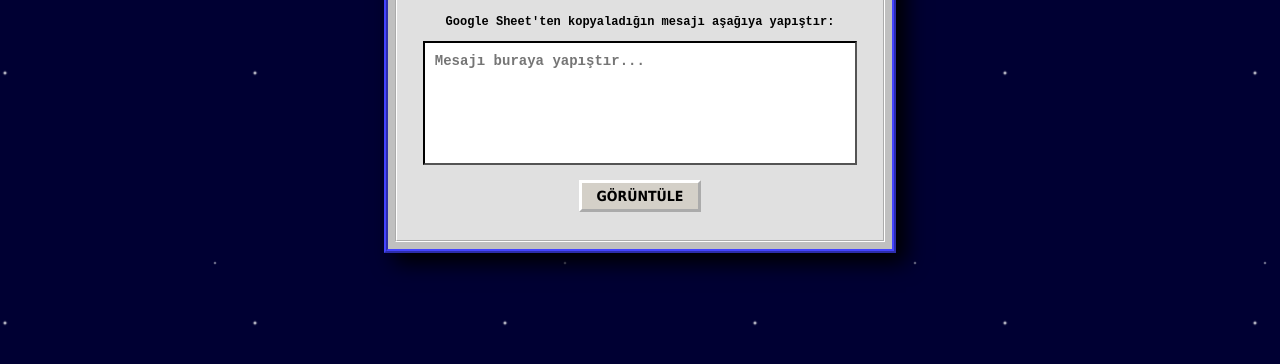
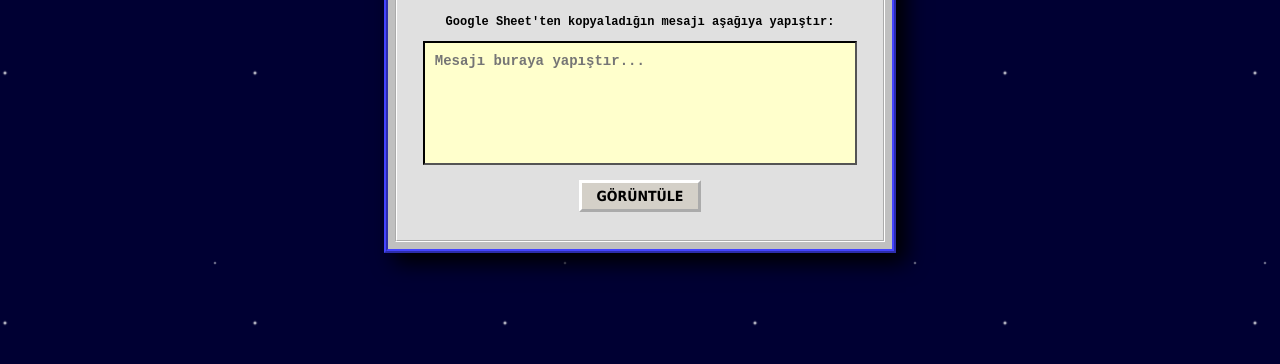
Before and after one commit to Egco2811/anonim-mesaj, a plain HTML site: page message_viewer.html in a window 1280 px wide. Shown: the part 322-686 px from the top of the page. Drawn offline with nearby package versions, Linux system fonts and the light colour scheme.

Commit message:
match styling

```diff
--- a/style.css
+++ b/style.css
@@ -194,7 +194,7 @@ h1 {
 .viewer-textarea {
     width: 90%;
     height: 100px;
-    background-color: #ffffff;
+    background-color: #ffffcc;
     color: #000000;
     border: 2px inset #000000;
     font-weight: bold;
```
